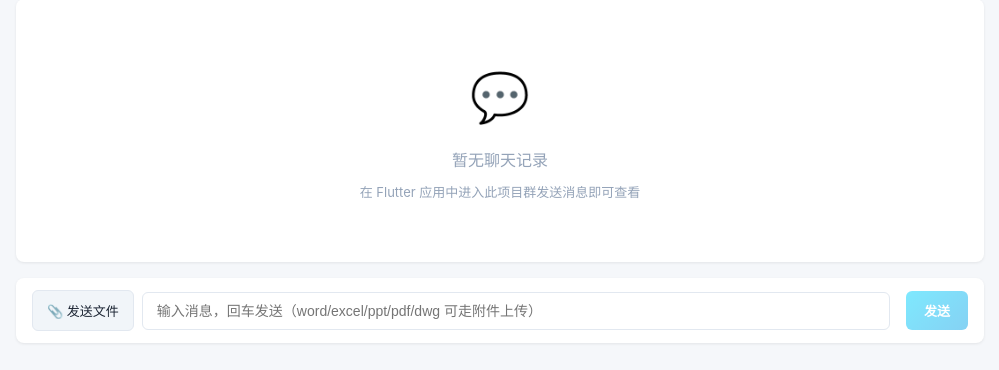
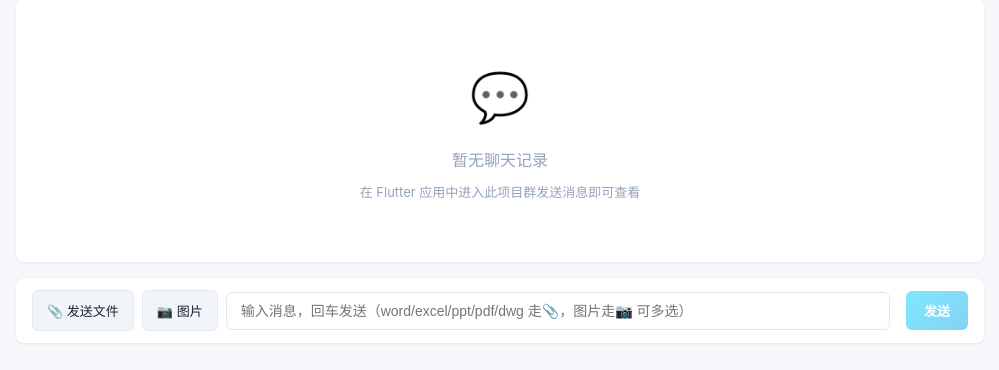
Before and after one commit to qianqianjie-999/construction-backend, a Flask app: template flask_construction/templates/admin/chat.html in a window 1280 px wide. Shown: the part 224-594 px from the top of the page, without its empty margins (140-1139 px from the left). Run offline with Flask 3, Linux system fonts and the light colour scheme; the template is opened without the code that fills it: values that come from a table or form of the project are taken from there, others are empty.

Commit message:
feat: 管理后台聊天页支持发送图片(可多选)
- send-bar 新增 📷 图片按钮 + hidden input accept=image/* multiple
- 逐张上传 /api/chat/upload_image(带 2MB 上限提示, 超限引导用 APP 自动压缩)
- 上传成功即 socket 推 image 消息, 与 APP 端同通道
- 复用既有 upload_image: session 鉴权兼容 + 服务端统一压缩, 后端无新增接口

```diff
--- a/flask_construction/templates/admin/chat.html
+++ b/flask_construction/templates/admin/chat.html
@@ -261,7 +261,9 @@
             <input type="file" id="fileInput" hidden
                    accept=".doc,.docx,.xls,.xlsx,.ppt,.pptx,.pdf,.dwg,.dxf,.txt,.csv,.md,.zip,.rar,.7z">
             <button class="attach-btn" id="attachBtn" type="button">📎 发送文件</button>
-            <input type="text" id="msgInput" placeholder="输入消息，回车发送（word/excel/ppt/pdf/dwg 可走附件上传）" autocomplete="off">
+            <input type="file" id="imageInput" hidden accept="image/*" multiple>
+            <button class="attach-btn" id="imageBtn" type="button">📷 图片</button>
+            <input type="text" id="msgInput" placeholder="输入消息，回车发送（word/excel/ppt/pdf/dwg 走📎，图片走📷 可多选）" autocomplete="off">
             <span class="send-status" id="sendStatus"></span>
             <button class="send-btn" id="sendBtn" disabled>发送</button>
         </div>
@@ -289,6 +291,8 @@
     var msgInput = document.getElementById('msgInput');
     var attachBtn = document.getElementById('attachBtn');
     var fileInput = document.getElementById('fileInput');
+    var imageBtn = document.getElementById('imageBtn');
+    var imageInput = document.getElementById('imageInput');
     var sendStatus = document.getElementById('sendStatus');
 
     function setStatus(txt, isError) {
@@ -573,6 +577,45 @@
             })
             .finally(function () { attachBtn.disabled = false; });
     });
+
+    /* ============ 📷 发送图片（支持一次多选，逐张上传保序） ============ */
+    imageBtn.addEventListener('click', function () { imageInput.click(); });
+    imageInput.addEventListener('change', async function () {
+        var files = Array.prototype.slice.call(imageInput.files || []);
+        imageInput.value = '';
+        if (!files.length) return;
+        if (!socket.connected) { setStatus('未连接服务器', true); return; }
+        imageBtn.disabled = true;
+        try {
+            for (var i = 0; i < files.length; i++) {
+                var f = files[i];
+                // 浏览器端无法像 APP 那样预压缩，先本地拦一道超限的，避免白传
+                if (f.size > 2 * 1024 * 1024) {
+                    setStatus('已跳过 "' + f.name + '"：图片超过 2MB（可用 APP 发送会自动压缩）', true);
+                    continue;
+                }
+                setStatus('图片上传中 ' + (i + 1) + '/' + files.length + ' ...');
+                var fd = new FormData();
+                fd.append('image', f);
+                var resp = await fetch('/api/chat/upload_image',
+                    { method: 'POST', body: fd, credentials: 'same-origin' });
+                var data = await resp.json().catch(function () { return {}; });
+                if (!resp.ok) {
+                    throw new Error((data.error || '上传失败') + (resp.status === 413 ? '（图片超过 2MB）' : ''));
+                }
+                socket.emit('send_message', {
+                    project_id: PROJECT_ID,
+                    content_type: 'image',
+                    content: data.filename
+                });
+            }
+            setStatus('');
+        } catch (err) {
+            setStatus('图片上传失败：' + err.message, true);
+        } finally {
+            imageBtn.disabled = false;
+        }
+    });
     </script>
 </body>
 </html>
```
